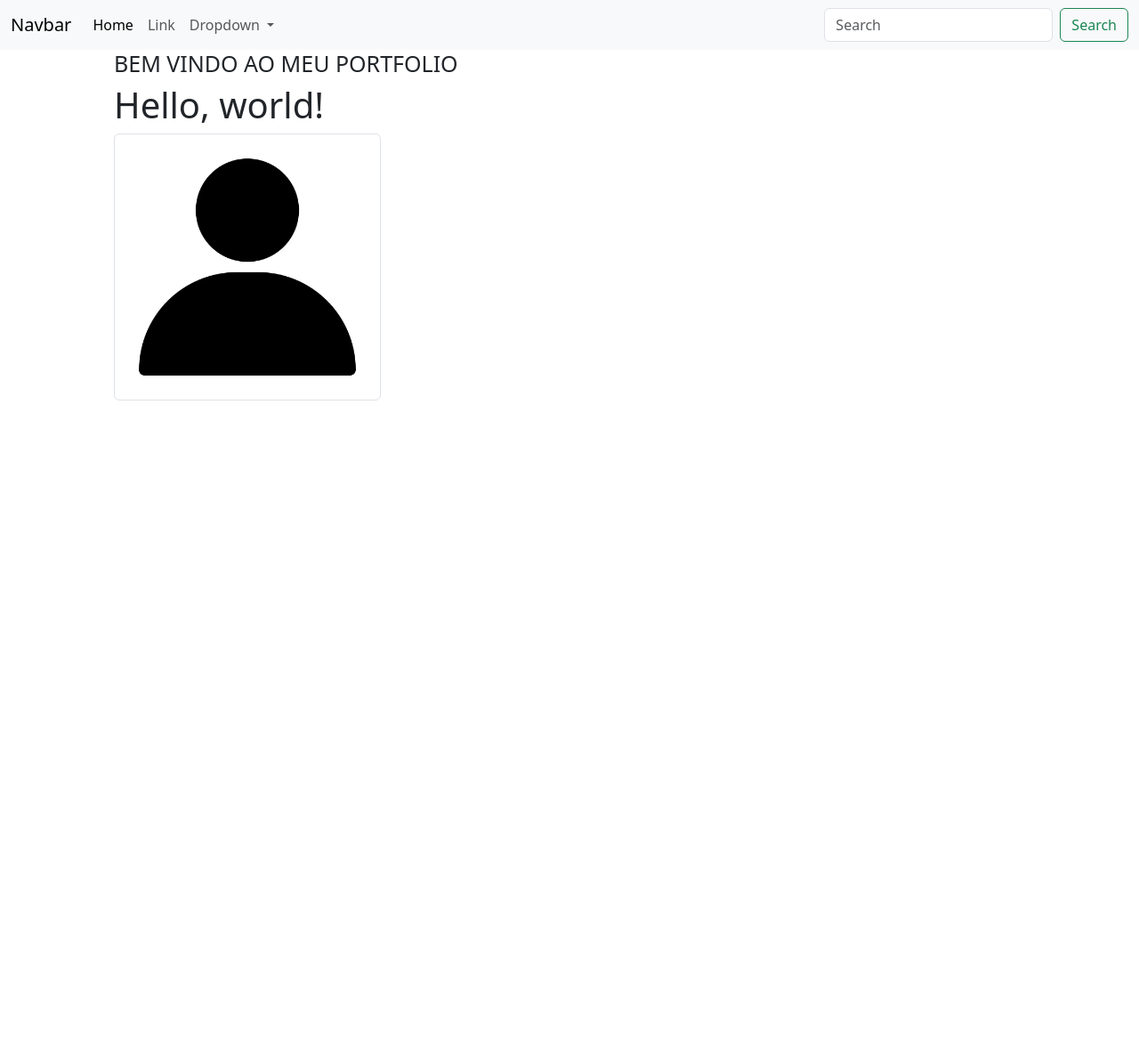
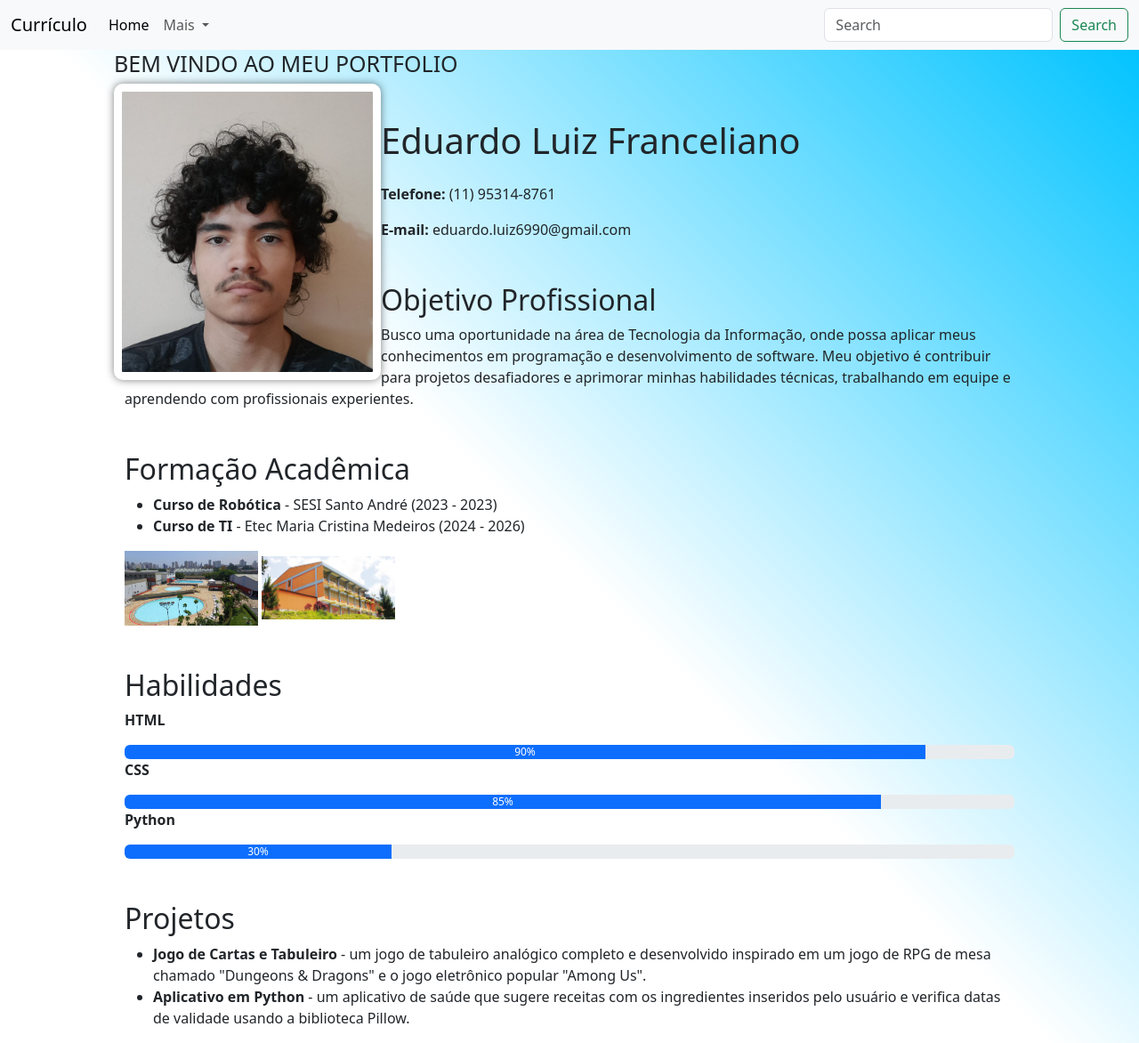
Before and after one commit to Eduardoluizfrancelianoda/curriculobootstrap, a plain HTML site: page index.html in a window 1280 px wide. Shown: the whole page at 89% size. Before the commit the page ends 800 px from the top, so only its background shows below. Drawn offline with Linux system fonts and the light colour scheme.

Commit message:
terminalização do curriculo

```diff
--- a/index.html
+++ b/index.html
@@ -6,46 +6,148 @@
     <title>Bootstrap demo</title>
     <link href="css/bootstrap.css" rel="stylesheet">
   </head>
-  <body>
+  <body style="background: linear-gradient(45deg, rgb(0, 68, 255), transparent, transparent, rgb(0, 195, 255), transparent); background-size: 200% 200%; animation: gradient 3s ease infinite;">
+    <style>
+        @keyframes gradient {
+            0% { background-position: 0% 0%; }
+            100% { background-position: 100% 100%; }
+        }
+        .navbar {
+            position: sticky;
+            top: 0;
+            z-index: 1000;
+        }
+    </style>
+
     <nav class="navbar navbar-expand-lg bg-body-tertiary">
         <div class="container-fluid">
-    <a class="navbar-brand" href="#">Navbar</a>
+            <a class="navbar-brand" href="#">Currículo</a>
             <button class="navbar-toggler" type="button" data-bs-toggle="collapse" data-bs-target="#navbarSupportedContent" aria-controls="navbarSupportedContent" aria-expanded="false" aria-label="Toggle navigation">
                 <span class="navbar-toggler-icon"></span>
             </button>
             <div class="collapse navbar-collapse" id="navbarSupportedContent">
                 <ul class="navbar-nav me-auto mb-2 mb-lg-0">
                     <li class="nav-item">
-          <a class="nav-link active" aria-current="page" href="#">Home</a>
+                        <a class="nav-link active" aria-current="page" href="#home">Home</a>
+                    </li>
+
+                    <li class="nav-item dropdown">
+                        <a class="nav-link dropdown-toggle" href="#" role="button" data-bs-toggle="dropdown" aria-expanded="false">
+                            Mais
+                        </a>
+                        <ul class="dropdown-menu">
+                            <li><a class="dropdown-item" href="#outro">Outro</a></li>
+                            <li class="nav-item">
+                                <a class="nav-link" href="#objetivo">Objetivo</a>
                             </li>
                             <li class="nav-item">
-          <a class="nav-link" href="#">Link</a>
+                                <a class="nav-link" href="#formacao">Formação Acadêmica</a>
                             </li>
-        <li class="nav-item dropdown">
-          <a class="nav-link dropdown-toggle" href="#" role="button" data-bs-toggle="dropdown" aria-expanded="false">
-            Dropdown
-          </a>
-          <ul class="dropdown-menu">
-            <li><a class="dropdown-item" href="#">Action</a></li>
-            <li><a class="dropdown-item" href="#">Another action</a></li>
+                            <li class="nav-item">
+                                <a class="nav-link" href="#habilidades">Habilidades</a>
+                            </li>
+                            <li class="nav-item">
+                                <a class="nav-link" href="#projetos">Projetos</a>
+                            </li>
                             <li><hr class="dropdown-divider"></li>
-            <li><a class="dropdown-item" href="#">Something else here</a></li>
+                            <li><a class="dropdown-item" href="#contato">Contato</a></li>
                         </ul>
                     </li>
                 </ul>
-      <form class="d-flex" role="search">
-        <input class="form-control me-2" type="search" placeholder="Search" aria-label="Search">
+                <form class="d-flex" role="search" onsubmit="return searchSection()">
+                    <input class="form-control me-2" type="search" id="searchInput" placeholder="Search" aria-label="Search">
                     <button class="btn btn-outline-success" type="submit">Search</button>
                 </form>
             </div>
         </div>
     </nav>
-<main style="width: 80%; margin-left: auto; margin-right: auto;">
-<h1 style="font-size: 25px; position: relative;margin-left: auto; margin-right: auto;">BEM VINDO AO MEU PORTFOLIO</h1>
 
-    <h1>Hello, world!</h1>
-    <img src="siteteste/3106921.png" class="img-thumbnail" alt="foto de perfil" style="width: 300px;">
-    <script src="js\bootstrap.bundle.js"></script>
+    <main style="width: 80%; margin-left: auto; margin-right: auto;" id="home">
+        <h1 style="font-size: 25px; position: relative; margin-left: auto; margin-right: auto;">BEM VINDO AO MEU PORTFOLIO</h1>
+
+        <img src="siteteste/WhatsApp Image 2024-09-30 at 4.20.38 PM.jpeg" class="img-thumbnail" alt="foto de perfil" style="width: 300px; float: left; border: 5px solid #fff; border-radius: 10px; box-shadow: 0 0 10px rgba(0,0,0,0.5);">
+        <div class="container mt-5">
+            <!-- Informações Pessoais -->
+            <section id="contato">
+                <h1 class="mb-4">Eduardo Luiz Franceliano</h1>
+                <p><strong>Telefone:</strong> (11) 95314-8761</p>
+                <p><strong>E-mail:</strong> eduardo.luiz6990@gmail.com</p>
+            </section>
+
+            <!-- Objetivo Profissional -->
+            <section class="mt-5" id="objetivo">
+                <h2>Objetivo Profissional</h2>
+                <p>Busco uma oportunidade na área de Tecnologia da Informação, onde possa aplicar meus conhecimentos em programação e desenvolvimento de software. Meu objetivo é contribuir para projetos desafiadores e aprimorar minhas habilidades técnicas, trabalhando em equipe e aprendendo com profissionais experientes.</p>
+            </section>
+
+            <!-- Formação Acadêmica -->
+            <section class="mt-5" id="formacao">
+                <h2>Formação Acadêmica</h2>
+                <ul>
+                    <li><strong>Curso de Robótica</strong> - SESI Santo André (2023 - 2023)</li>
+                    <li><strong>Curso de TI</strong> - Etec Maria Cristina Medeiros (2024 - 2026)</li>
+                </ul>
+                <div class="gallery">
+                    <img src="siteteste/sesi.jpg" alt="Placeholder Image" style="width: 150px;">
+                    <img src="siteteste/etec-ribeirao-pires.jpg" alt="Placeholder Image" style="width: 150px;">
+                </div>
+            </section>
+
+            <!-- Habilidades -->
+            <section class="mt-5" id="habilidades">
+                <h2>Habilidades</h2>
+                <p><strong>HTML</strong></p>
+                <div class="progress">
+                    <div class="progress-bar" role="progressbar" style="width: 90%;" aria-valuenow="90" aria-valuemin="0" aria-valuemax="100">90%</div>
+                </div>
+
+                <p><strong>CSS</strong></p>
+                <div class="progress">
+                    <div class="progress-bar" role="progressbar" style="width: 85%;" aria-valuenow="85" aria-valuemin="0" aria-valuemax="100">85%</div>
+                </div>
+
+                <p><strong>Python</strong></p>
+                <div class="progress">
+                    <div class="progress-bar" role="progressbar" style="width: 30%;" aria-valuenow="30" aria-valuemin="0" aria-valuemax="100">30%</div>
+                </div>
+            </section>
+
+            <!-- Projetos -->
+            <section class="mt-5" id="projetos">
+                <h2>Projetos</h2>
+                <ul>
+                    <li><strong>Jogo de Cartas e Tabuleiro</strong> - um jogo de tabuleiro analógico completo e desenvolvido inspirado em um jogo de RPG de mesa chamado "Dungeons & Dragons" e o jogo eletrônico popular "Among Us".</li>
+                    <li><strong>Aplicativo em Python</strong> - um aplicativo de saúde que sugere receitas com os ingredientes inseridos pelo usuário e verifica datas de validade usando a biblioteca Pillow.</li>
+                </ul>
+            </section>
+        </div>
+
+        <script>
+            function searchSection() {
+                const input = document.getElementById('searchInput').value.toLowerCase();
+                const sections = {
+                    "home": "#home",
+                    "objetivo": "#objetivo",
+                    "formação": "#formacao",
+                    "habilidades": "#habilidades",
+                    "projetos": "#projetos",
+                    "contato": "#contato",
+                    "outro": "#outro"
+                };
+
+                if (sections[input]) {
+                    window.location.href = sections[input];
+                } else {
+                    alert("Seção não encontrada. Tente 'home', 'objetivo', 'formação', 'habilidades', 'projetos', 'contato', ou 'outro'.");
+                }
+                return false; // Evita o recarregamento da página
+            }
+        </script>
+
+        <!-- bootstrap bundle -->
+        <script src="js/bootstrap.bundle.js"></script>
     </main>
 </body>
+
+
 </html>
```
Also changed, not shown: siteteste/WhatsApp Image 2024-09-30 at 4.20.38 PM.jpeg (added), siteteste/etec-ribeirao-pires.jpg (added), siteteste/fallout1.jfif (deleted), siteteste/fallout2.jfif (deleted), siteteste/fallout3.avif (deleted), siteteste/sesi.jpg (added). Lines whose indentation alone changed are shown as unchanged.
